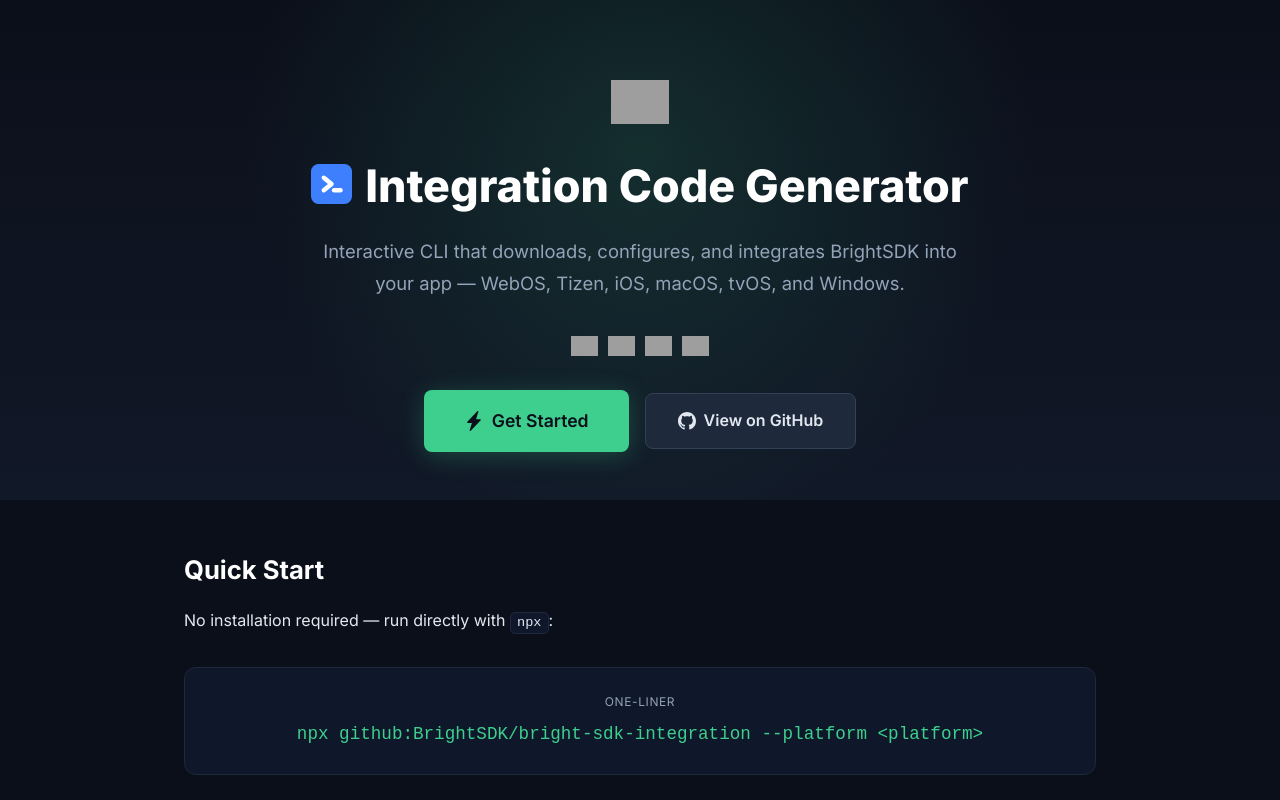
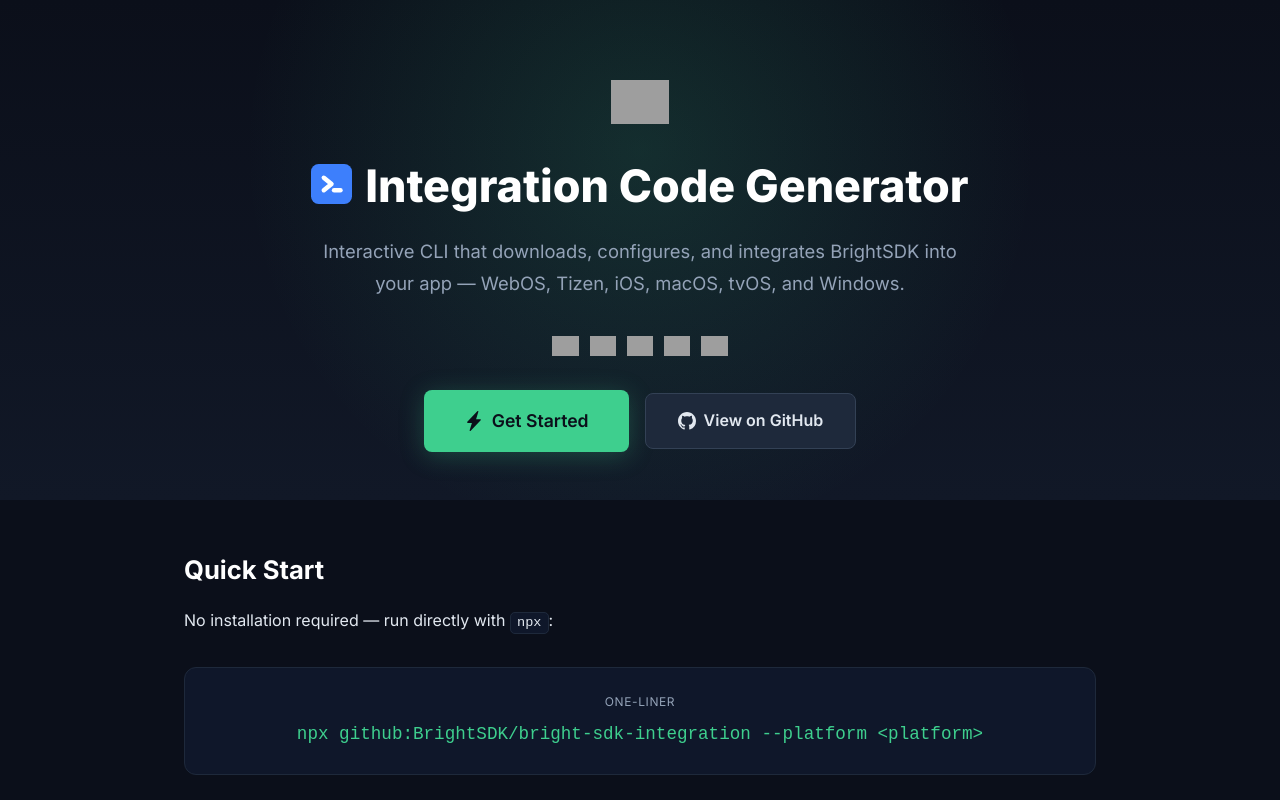
Before and after one commit to BrightSDK/bright-sdk-integration, a website: page docs/index.html in a window 1280 px wide. Shown: the top 800 px of the page. Drawn offline with Linux system fonts and the light colour scheme; grey boxes are pictures that could not be loaded.

Commit message:
Add docs GitHub Pages badge

```diff
--- a/docs/index.html
+++ b/docs/index.html
@@ -435,6 +435,11 @@
                         src="https://img.shields.io/badge/node-%E2%89%A518-brightgreen"
                         alt="Node.js"
                 /></a>
+                <a href="https://brightsdk.github.io/bright-sdk-integration/"
+                    ><img
+                        src="https://img.shields.io/badge/docs-GitHub%20Pages-3ECF8E"
+                        alt="Docs"
+                /></a>
             </div>
             <div class="cta-group">
                 <a class="cta cta-primary" href="#quickstart">
```
Also changed, not shown: README.md.
